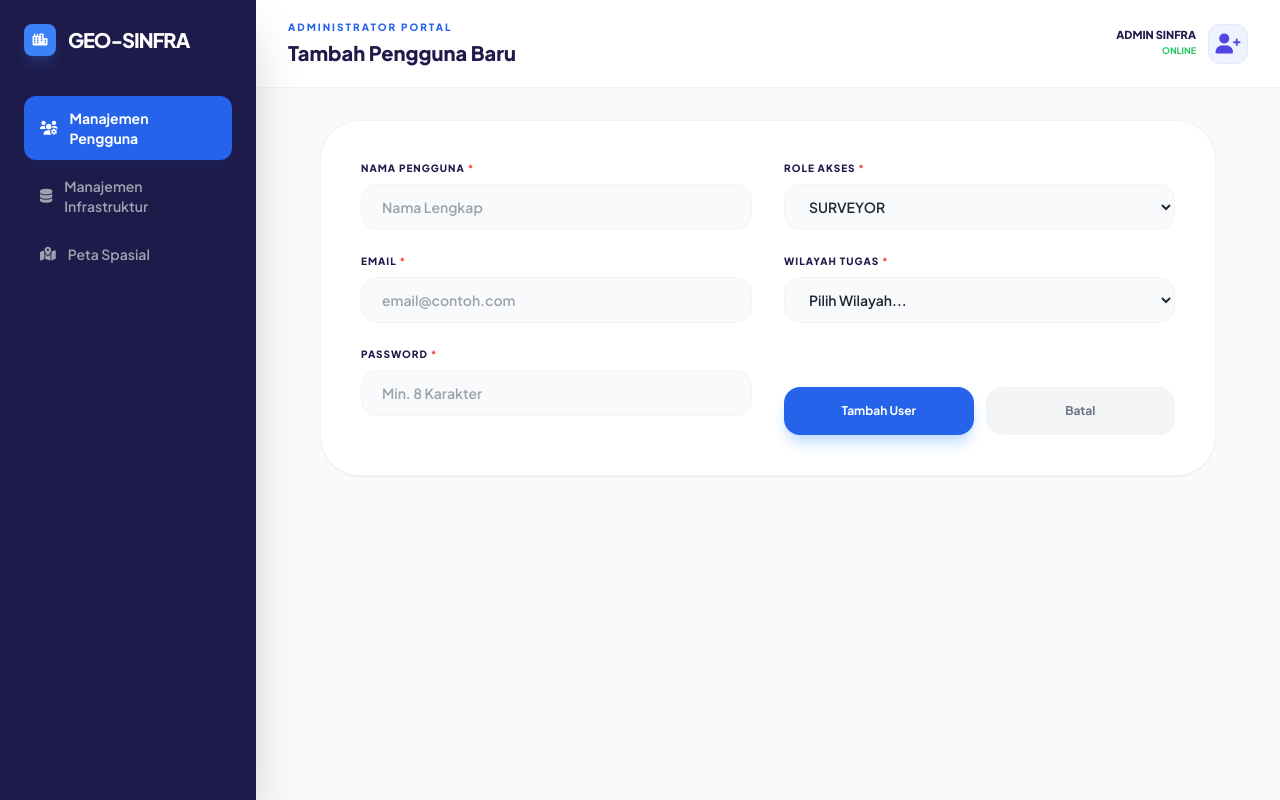
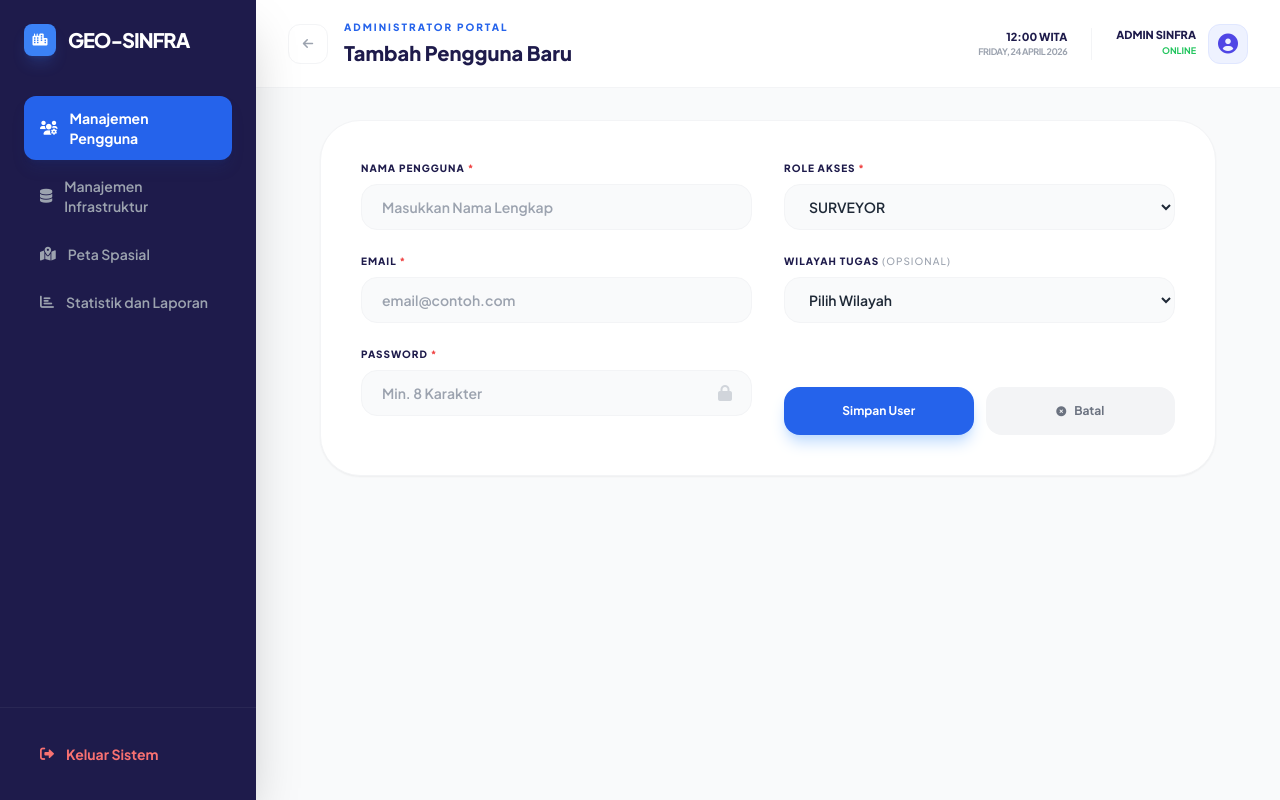
Before and after one commit to Nadya1112/geo-sinfra, a Laravel app: page /admin/users/create in a window 1280 px wide. Run offline with Laravel 12, Linux system fonts and the light colour scheme; a user stored in the database is signed in; data comes from the database, SQL or seed files in the repository; data that the repository does not hold is empty; some libraries are stand-ins or nearby versions.

Commit message:
Nadya menambahkan admin statistik

```diff
--- a/app/Http/Controllers/Admin/AdminController.php
+++ b/app/Http/Controllers/Admin/AdminController.php
@@ -48,17 +48,16 @@ class AdminController extends Controller
     }
 
     /**
-     * Fitur Baru: Menampilkan Form Tambah User
+     * Menampilkan Form Tambah User
      */
     public function createUser()
     {
-        // Ambil data wilayah untuk dropdown tugas surveyor
         $semuaWilayah = DB::table('kecamatan')->whereNull('deleted_at')->get();
         return view('admin.create-user', compact('semuaWilayah'));
     }
 
     /**
-     * Fitur Baru: Menyimpan User Baru ke Database
+     * Menyimpan User Baru ke Database
      */
     public function storeUser(Request $request)
     {
@@ -67,7 +66,8 @@ class AdminController extends Controller
             'email' => 'required|email|unique:users,email',
             'password' => 'required|string|min:8',
             'role' => 'required|in:admin,surveyor',
-            'id_kecamatan' => 'nullable|required_if:role,surveyor|exists:kecamatan,id_kecamatan',
+            // PERBAIKAN: id_kecamatan sekarang opsional (nullable) untuk semua role
+            'id_kecamatan' => 'nullable|exists:kecamatan,id_kecamatan',
         ]);
 
         User::create([
@@ -75,6 +75,7 @@ class AdminController extends Controller
             'email' => $request->email,
             'password' => Hash::make($request->password),
             'role' => $request->role,
+            // Logika: Tetap paksa null jika role admin, selain itu ikuti input (bisa null)
             'id_kecamatan' => ($request->role === 'admin') ? null : $request->id_kecamatan,
         ]);
 
@@ -88,7 +89,6 @@ class AdminController extends Controller
     {
         $user = User::findOrFail($id);
 
-        // Akun Kabid tidak boleh diedit
         if ($user->role === 'kabid') {
             return redirect()->route('admin.users')->with('error', 'Akun Kabid terkunci.');
         }
@@ -109,7 +109,8 @@ class AdminController extends Controller
             'name' => 'required|string|max:255',
             'email' => 'required|email|unique:users,email,' . $user->id,
             'role' => 'required|in:admin,surveyor',
-            'id_kecamatan' => 'nullable|required_if:role,surveyor|exists:kecamatan,id_kecamatan',
+            // PERBAIKAN: id_kecamatan sekarang opsional (nullable) untuk semua role
+            'id_kecamatan' => 'nullable|exists:kecamatan,id_kecamatan',
             'password' => 'nullable|string|min:8',
         ]);
 
@@ -117,6 +118,7 @@ class AdminController extends Controller
             'name' => $request->name,
             'email' => $request->email,
             'role' => $request->role,
+            // Logika: Tetap paksa null jika role admin, selain itu ikuti input (bisa null)
             'id_kecamatan' => ($request->role === 'admin') ? null : $request->id_kecamatan,
         ];
 
--- a/resources/views/admin/create-user.blade.php
+++ b/resources/views/admin/create-user.blade.php
@@ -4,86 +4,146 @@
     <meta charset="UTF-8">
     <meta name="viewport" content="width=device-width, initial-scale=1.0">
     <title>Tambah Pengguna | Admin SINFRA</title>
+
     <script src="https://cdn.tailwindcss.com"></script>
     <link rel="stylesheet" href="https://cdnjs.cloudflare.com/ajax/libs/font-awesome/6.0.0/css/all.min.css">
     <link href="https://fonts.googleapis.com/css2?family=Plus+Jakarta+Sans:wght@300;400;500;600;700;800&display=swap" rel="stylesheet">
-    <style>body { font-family: 'Plus Jakarta Sans', sans-serif; }</style>
+
+    <style>
+        body { font-family: 'Plus Jakarta Sans', sans-serif; }
+        .custom-scrollbar::-webkit-scrollbar { width: 4px; }
+        .custom-scrollbar::-webkit-scrollbar-thumb { background: #cbd5e1; border-radius: 10px; }
+    </style>
 </head>
 <body class="bg-gray-50 flex h-screen overflow-hidden text-gray-800 text-left">
 
     <aside class="w-64 bg-[#1e1b4b] text-white flex flex-col hidden md:flex shadow-2xl z-20">
         <div class="p-6 flex-1 text-left">
-            <a href="{{ route('admin.dashboard') }}" class="flex items-center gap-3 mb-10">
-                <div class="w-8 h-8 bg-blue-500 rounded-lg flex items-center justify-center shadow-lg shadow-blue-500/20">
+            <a href="{{ route('admin.dashboard') }}" class="flex items-center gap-3 mb-10 hover:opacity-80 transition-opacity group">
+                <div class="w-8 h-8 bg-blue-500 rounded-lg flex items-center justify-center shadow-lg shadow-blue-500/20 group-hover:scale-110 transition-transform">
                     <i class="fas fa-city text-xs text-white"></i>
                 </div>
                 <span class="font-extrabold text-xl tracking-tighter uppercase text-white">GEO-SINFRA</span>
             </a>
+
             <nav class="space-y-1">
-                <a href="{{ route('admin.users') }}" class="flex items-center gap-3 px-4 py-3 bg-blue-600 rounded-xl text-sm font-bold shadow-lg shadow-blue-900/20">
+                <a href="{{ route('admin.users') }}" class="flex items-center gap-3 px-4 py-3 bg-blue-600 rounded-xl text-sm font-bold transition shadow-lg shadow-blue-900/20 text-left">
                     <i class="fas fa-users-cog"></i> Manajemen Pengguna
                 </a>
-                <a href="#" class="flex items-center gap-3 px-4 py-3 text-gray-400 text-sm font-semibold hover:bg-white/5 rounded-xl transition"><i class="fas fa-database"></i> Manajemen Infrastruktur</a>
-                <a href="{{ route('admin.peta') }}" class="flex items-center gap-3 px-4 py-3 text-gray-400 text-sm font-semibold hover:bg-white/5 rounded-xl transition"><i class="fas fa-map-marked-alt"></i> Peta Spasial</a>
+                <a href="#" class="flex items-center gap-3 px-4 py-3 text-gray-400 hover:text-white hover:bg-white/5 rounded-xl text-sm font-semibold transition group text-left">
+                    <i class="fas fa-database"></i> Manajemen Infrastruktur
+                </a>
+                <a href="{{ route('admin.peta') }}" class="flex items-center gap-3 px-4 py-3 text-gray-400 hover:text-white hover:bg-white/5 rounded-xl text-sm font-semibold transition group text-left">
+                    <i class="fas fa-map-marked-alt"></i> Peta Spasial
+                </a>
+                <a href="{{ route('admin.dashboard') }}" class="flex items-center gap-3 px-4 py-3 text-gray-400 hover:text-white hover:bg-white/5 rounded-xl text-sm font-semibold transition text-left">
+                    <i class="fas fa-chart-bar"></i> Statistik dan Laporan
+                </a>
             </nav>
+        </div>
+
+        <div class="p-6 border-t border-white/5 text-left">
+            <form method="POST" action="{{ route('logout') }}">
+                @csrf
+                <button type="submit" class="flex items-center gap-3 px-4 py-3 text-red-400 hover:text-red-300 w-full text-left text-sm font-bold transition group">
+                    <i class="fas fa-sign-out-alt group-hover:-translate-x-1 transition-transform"></i> Keluar Sistem
+                </button>
+            </form>
         </div>
     </aside>
 
     <main class="flex-1 flex flex-col h-screen overflow-hidden text-left">
-        <header class="bg-white border-b border-gray-100 px-8 py-5 flex justify-between items-center text-left">
-            <div>
+        <header class="bg-white border-b border-gray-100 px-8 py-5 flex justify-between items-center z-10 text-left">
+            <div class="flex items-center gap-4 text-left">
+                <a href="{{ route('admin.users') }}"
+                   class="w-10 h-10 bg-white border border-gray-100 rounded-xl flex items-center justify-center text-gray-400 hover:text-blue-600 hover:border-blue-100 hover:shadow-lg hover:shadow-blue-500/5 transition-all group"
+                   title="Kembali ke Daftar">
+                    <i class="fas fa-arrow-left text-xs group-hover:-translate-x-1 transition-transform"></i>
+                </a>
+
+                <div class="text-left">
                     <p class="text-[10px] font-extrabold text-blue-600 uppercase tracking-[0.2em] mb-1">Administrator Portal</p>
                     <h2 class="text-xl font-black text-[#1e1b4b]">Tambah Pengguna Baru</h2>
                 </div>
+            </div>
+
+            <div class="flex items-center gap-6">
+                <div class="text-right hidden sm:block">
+                    <p class="text-[11px] font-black text-[#1e1b4b]" id="mini-clock">00:00 WITA</p>
+                    <p class="text-[9px] font-bold text-gray-400 uppercase tracking-tighter">{{ now()->translatedFormat('l, d F Y') }}</p>
+                </div>
+                <div class="h-8 w-[1px] bg-gray-100"></div>
                 <div class="flex items-center gap-3">
-                <div class="text-right">
+                    <div class="text-right text-left">
                         <p class="text-[11px] font-black text-[#1e1b4b] leading-none uppercase">Admin SINFRA</p>
                         <p class="text-[9px] font-bold text-green-500 uppercase mt-1">Online</p>
                     </div>
-                <div class="w-10 h-10 bg-indigo-50 rounded-xl flex items-center justify-center text-indigo-600 border border-indigo-100"><i class="fas fa-user-plus text-xl"></i></div>
+                    <div class="w-10 h-10 bg-indigo-50 rounded-xl flex items-center justify-center text-indigo-600 border border-indigo-100">
+                        <i class="fas fa-user-circle text-xl"></i>
+                    </div>
+                </div>
             </div>
         </header>
 
-        <div class="flex-1 p-8 overflow-y-auto text-left">
+        <div class="flex-1 p-8 overflow-y-auto custom-scrollbar text-left">
             <div class="max-w-4xl bg-white rounded-[2.5rem] p-10 border border-gray-100 shadow-sm mx-auto text-left">
-                <form action="{{ route('admin.users.store') }}" method="POST" class="grid grid-cols-1 md:grid-cols-2 gap-8">
+                <form action="{{ route('admin.users.store') }}" method="POST" class="grid grid-cols-1 md:grid-cols-2 gap-8 text-left">
                     @csrf
 
-                    <div class="space-y-6">
-                        <div>
-                            <label class="block text-[10px] font-black text-[#1e1b4b] uppercase tracking-widest mb-2">Nama Pengguna <span class="text-red-500">*</span></label>
-                            <input type="text" name="name" class="w-full px-5 py-3 bg-gray-50 border border-gray-100 rounded-2xl text-sm font-semibold focus:ring-2 focus:ring-blue-500/20 focus:border-blue-500 outline-none transition-all" placeholder="Nama Lengkap" required>
+                    <div class="space-y-6 text-left">
+                        <div class="text-left">
+                            <label class="block text-[10px] font-black text-[#1e1b4b] uppercase tracking-widest mb-2">
+                                Nama Pengguna <span class="text-red-500">*</span>
+                            </label>
+                            <input type="text" name="name" class="w-full px-5 py-3 bg-gray-50 border border-gray-100 rounded-2xl text-sm font-semibold focus:ring-2 focus:ring-blue-500/20 focus:border-blue-500 outline-none transition-all" placeholder="Masukkan Nama Lengkap" required>
                         </div>
-                        <div>
-                            <label class="block text-[10px] font-black text-[#1e1b4b] uppercase tracking-widest mb-2">Email <span class="text-red-500">*</span></label>
+
+                        <div class="text-left">
+                            <label class="block text-[10px] font-black text-[#1e1b4b] uppercase tracking-widest mb-2">
+                                Email <span class="text-red-500">*</span>
+                            </label>
                             <input type="email" name="email" class="w-full px-5 py-3 bg-gray-50 border border-gray-100 rounded-2xl text-sm font-semibold focus:ring-2 focus:ring-blue-500/20 focus:border-blue-500 outline-none transition-all" placeholder="email@contoh.com" required>
                         </div>
-                        <div>
-                            <label class="block text-[10px] font-black text-[#1e1b4b] uppercase tracking-widest mb-2">Password <span class="text-red-500">*</span></label>
+
+                        <div class="text-left">
+                            <label class="block text-[10px] font-black text-[#1e1b4b] uppercase tracking-widest mb-2">
+                                Password <span class="text-red-500">*</span>
+                            </label>
+                            <div class="relative text-left">
                                 <input type="password" name="password" class="w-full px-5 py-3 bg-gray-50 border border-gray-100 rounded-2xl text-sm font-semibold focus:ring-2 focus:ring-blue-500/20 focus:border-blue-500 outline-none transition-all" placeholder="Min. 8 Karakter" required>
+                                <i class="fas fa-lock absolute right-5 top-1/2 -translate-y-1/2 text-gray-300"></i>
+                            </div>
                         </div>
                     </div>
 
-                    <div class="space-y-6">
-                        <div>
-                            <label class="block text-[10px] font-black text-[#1e1b4b] uppercase tracking-widest mb-2">Role Akses <span class="text-red-500">*</span></label>
+                    <div class="space-y-6 text-left">
+                        <div class="text-left">
+                            <label class="block text-[10px] font-black text-[#1e1b4b] uppercase tracking-widest mb-2">
+                                Role Akses <span class="text-red-500">*</span>
+                            </label>
                             <select id="role-select" name="role" class="w-full px-5 py-3 bg-gray-50 border border-gray-100 rounded-2xl text-sm font-semibold focus:ring-2 focus:ring-blue-500/20 focus:border-blue-500 outline-none transition-all" onchange="toggleWilayah()" required>
                                 <option value="surveyor">SURVEYOR</option>
                                 <option value="admin">ADMIN</option>
                             </select>
                         </div>
-                        <div id="wilayah-container">
-                            <label class="block text-[10px] font-black text-[#1e1b4b] uppercase tracking-widest mb-2">Wilayah Tugas <span class="text-red-500">*</span></label>
+
+                        <div id="wilayah-container" class="text-left">
+                            <label class="block text-[10px] font-black text-[#1e1b4b] uppercase tracking-widest mb-2">
+                                Wilayah Tugas <span class="text-gray-400 font-medium">(Opsional)</span>
+                            </label>
                             <select name="id_kecamatan" class="w-full px-5 py-3 bg-gray-50 border border-gray-100 rounded-2xl text-sm font-semibold focus:ring-2 focus:ring-blue-500/20 focus:border-blue-500 outline-none transition-all">
-                                <option value="">Pilih Wilayah...</option>
+                                <option value="">Pilih Wilayah</option>
                                 @foreach($semuaWilayah as $wilayah)
                                     <option value="{{ $wilayah->id_kecamatan }}">Kec. {{ $wilayah->nama_kecamatan }}</option>
                                 @endforeach
                             </select>
                         </div>
-                        <div class="pt-10 flex gap-3">
-                            <button type="submit" class="flex-1 bg-blue-600 text-white text-xs px-6 py-4 rounded-2xl font-bold shadow-lg shadow-blue-200 hover:bg-blue-700 transition">Tambah User</button>
-                            <a href="{{ route('admin.users') }}" class="flex-1 bg-gray-100 text-gray-500 text-xs px-6 py-4 rounded-2xl font-bold hover:bg-gray-200 transition text-center flex items-center justify-center">Batal</a>
+
+                        <div class="pt-10 flex gap-3 text-left">
+                            <button type="submit" class="flex-1 bg-blue-600 text-white text-xs px-6 py-4 rounded-2xl font-bold shadow-lg shadow-blue-200 hover:bg-blue-700 transition">Simpan User</button>
+                            <a href="{{ route('admin.users') }}" class="flex-1 bg-gray-100 text-gray-500 text-xs px-6 py-4 rounded-2xl font-bold hover:bg-gray-200 transition text-center flex items-center justify-center gap-2">
+                                <i class="fas fa-times-circle text-[10px]"></i> Batal
+                            </a>
                         </div>
                     </div>
                 </form>
@@ -92,11 +152,23 @@
     </main>
 
     <script>
+        // WITA Clock Script
+        function updateClock() {
+            const now = new Date();
+            document.getElementById('mini-clock').textContent = `${String(now.getHours()).padStart(2, '0')}:${String(now.getMinutes()).padStart(2, '0')} WITA`;
+        }
+        setInterval(updateClock, 1000); updateClock();
+
+        // Role Toggle Script
         function toggleWilayah() {
             const role = document.getElementById('role-select').value;
             const container = document.getElementById('wilayah-container');
+            // Jika role Admin, kolom wilayah otomatis hilang (biar rapi)
             container.classList.toggle('hidden', role === 'admin');
         }
+
+        // Jalankan saat pertama kali dimuat
+        window.onload = toggleWilayah;
     </script>
 </body>
 </html>
--- a/routes/web.php
+++ b/routes/web.php
@@ -12,7 +12,7 @@ use Illuminate\Support\Facades\DB;
 */
 
 // ==========================================================
-// 1. HALAMAN PUBLIK (Tanpa Login)
+// 1. HALAMAN PUBLIK (Akses Tanpa Login)
 // ==========================================================
 
 Route::get('/', function () {
@@ -22,12 +22,12 @@ Route::get('/', function () {
     return view('dashboard', compact('semuaWilayah', 'dataInfrastruktur'));
 });
 
-// Autentikasi
+/** * Grup Autentikasi
+ */
 Route::get('/login', [AuthController::class, 'showLogin'])->name('login');
 Route::post('/login', [AuthController::class, 'login']);
 Route::post('/logout', [AuthController::class, 'logout'])->name('logout');
 
-// Registrasi & Lupa Password
 Route::get('/register', [AuthController::class, 'showRegister'])->name('register');
 Route::post('/register', [AuthController::class, 'register']);
 Route::get('/forgot-password', [AuthController::class, 'showForgotPassword'])->name('password.request');
@@ -37,7 +37,7 @@ Route::post('/reset-password', [AuthController::class, 'updatePassword'])->name(
 
 
 // ==========================================================
-// 2. JALUR PRIVAT (Wajib Login)
+// 2. JALUR PRIVAT (Wajib Login / Auth)
 // ==========================================================
 
 Route::middleware(['auth'])->group(function () {
@@ -45,21 +45,29 @@ Route::middleware(['auth'])->group(function () {
     // --- AREA ADMIN SINFRA ---
     Route::middleware(['role:admin'])->prefix('admin')->group(function () {
 
-        // 1. MANAJEMEN PENGGUNA (Fitur Lengkap: List, Create, Store, Edit, Update)
+        /** * 1. DASHBOARD & STATISTIK (Sudah Dipisah)
+         */
+        // Halaman Welcome/Beranda Admin
+        Route::get('/dashboard', [AdminController::class, 'index'])->name('admin.dashboard');
+
+        // Halaman Khusus Angka & Laporan
+        Route::get('/statistik', [AdminController::class, 'statistik'])->name('admin.statistik');
+
+        /** * 2. MANAJEMEN PENGGUNA (Fitur Lengkap)
+         */
         Route::get('/users', [AdminController::class, 'users'])->name('admin.users');
         Route::get('/users/create', [AdminController::class, 'createUser'])->name('admin.users.create');
         Route::post('/users', [AdminController::class, 'storeUser'])->name('admin.users.store');
         Route::get('/users/{id}/edit', [AdminController::class, 'editUser'])->name('admin.users.edit');
         Route::put('/users/{id}', [AdminController::class, 'updateUser'])->name('admin.users.update');
 
-        // 2. MANAJEMEN INFRASTRUKTUR (Persiapan)
+        /** * 3. MANAJEMEN INFRASTRUKTUR (Persiapan/Bakal Datang)
+         */
         // Route::get('/infrastruktur', [AdminController::class, 'infrastruktur'])->name('admin.infrastruktur');
 
-        // 3. PETA SPASIAL
+        /** * 4. PETA SPASIAL
+         */
         Route::get('/peta', [AdminController::class, 'peta'])->name('admin.peta');
-
-        // 4. STATISTIK DAN LAPORAN (Dashboard Utama)
-        Route::get('/dashboard', [AdminController::class, 'index'])->name('admin.dashboard');
     });
 
     // --- AREA SURVEYOR ---
```
Also changed, not shown: resources/views/admin/dashboard.blade.php (+91 -94 lines), resources/views/admin/statistik.blade.php (added, +190 -0 lines), resources/views/admin/users.blade.php (+46 -46 lines). Lines whose indentation alone changed are shown as unchanged.
